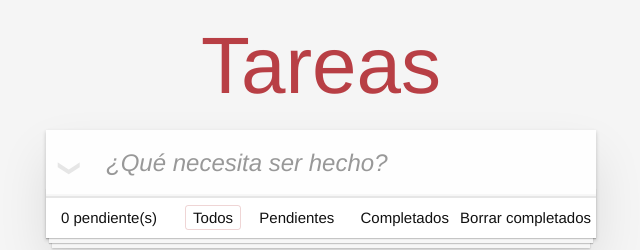
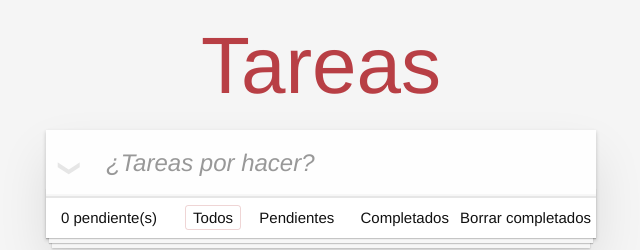
Before and after one commit to onikirimaru1981/TodoList, a website built with webpack: page src/index.html in a window 1280 px wide. Shown: the top 250 px of the page, without its empty margins (319-959 px from the left). Built offline with nearby package versions, Linux system fonts and the light colour scheme.

Commit message:
Todo_list Modificed folder docs

```diff
--- a/src/index.html
+++ b/src/index.html
@@ -11,7 +11,7 @@
     <section class="todoapp">
         <header class="header">
             <h1>Tareas</h1>
-            <input class="new-todo" placeholder="¿Qué necesita ser hecho?" autofocus>
+            <input class="new-todo" placeholder="¿Tareas por hacer?" autofocus>
         </header>
         <!-- This section should be hidden by default and shown when there are todos -->
         <section class="main">
```
